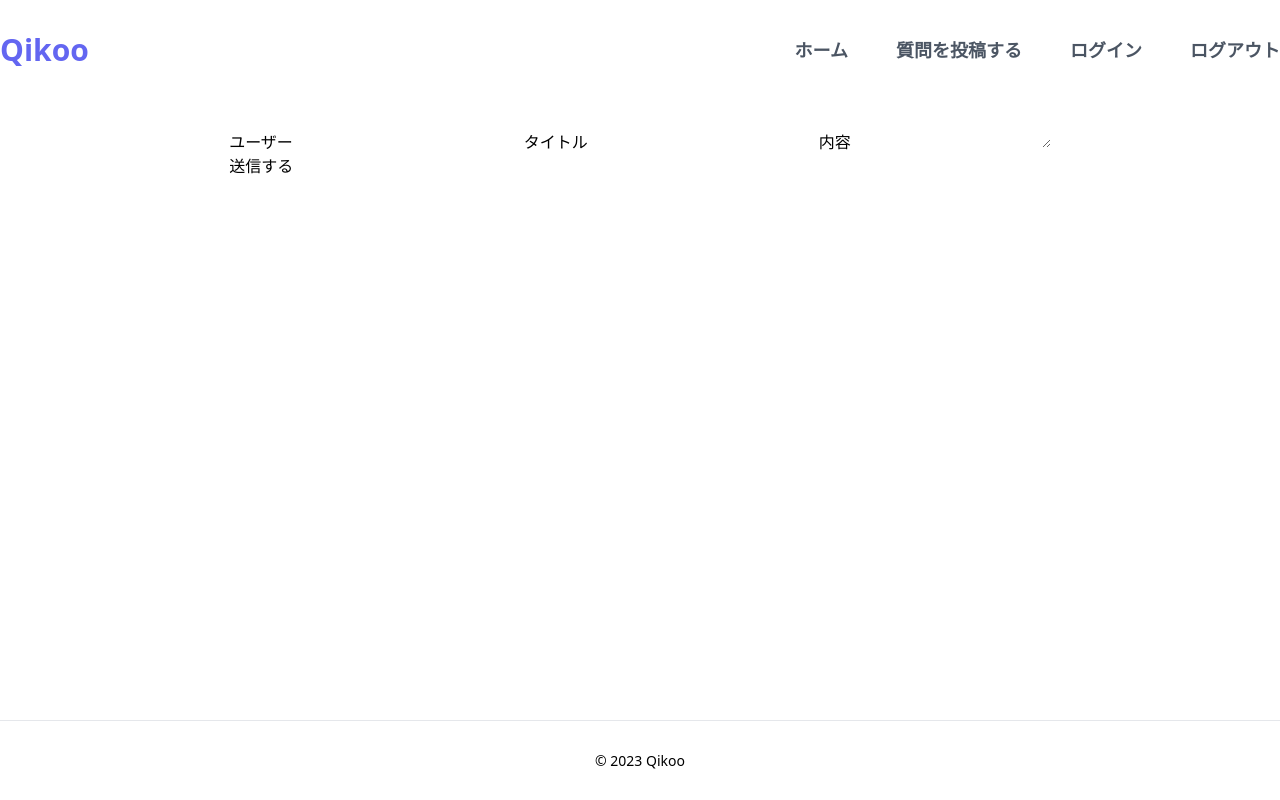
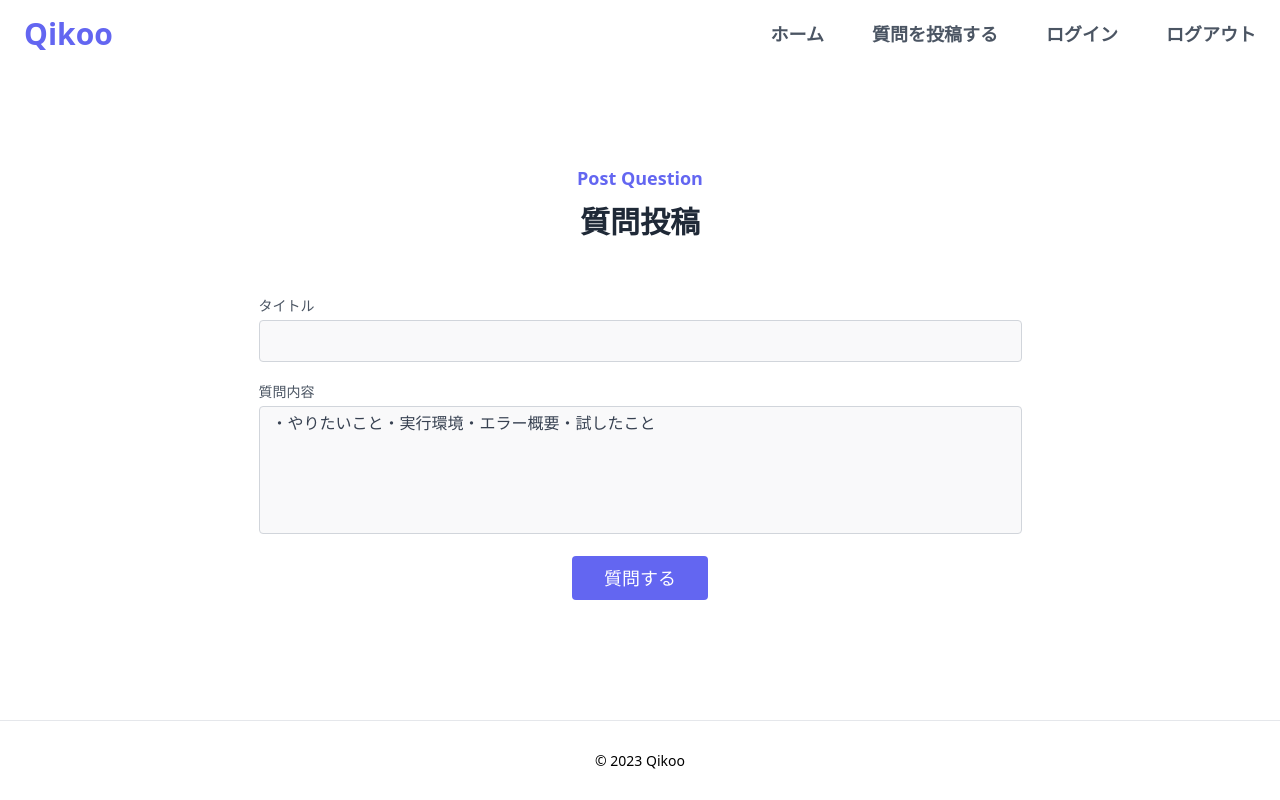
Before and after one commit to kodaaai/Tech-jam, a Next.js app in the folder frontend/web/: page /posts/new in a window 1280 px wide. Built offline with nearby package versions, Linux system fonts and the light colour scheme.

Commit message:
UIの修正

```diff
--- a/frontend/web/components/layouts/navigation.js
+++ b/frontend/web/components/layouts/navigation.js
@@ -3,7 +3,7 @@ import Link from 'next/link'
 const Navigation = () => {
     return (
         <div>
-            <header className="flex items-center justify-between py-4 md:py-8">
+            <header className="flex items-center justify-between py-4 px-6">
                 <Link href="/" className="inline-flex items-center gap-2.5 text-2xl font-bold text-black md:text-3xl">
                 <a className="inline-flex items-center gap-2.5 text-2xl font-bold text-indigo-500 md:text-3xl" aria-label="logo">Qikoo</a>
                 </Link>
--- a/frontend/web/pages/index.js
+++ b/frontend/web/pages/index.js
@@ -89,7 +89,6 @@ export default function Home() {
       <div class="bg-white py-6 sm:py-8 lg:py-12">
         <div class="mx-auto max-w-screen-2xl px-4 md:px-8">
           <p class="mb-2 font-semibold text-indigo-500 md:mb-3 lg:text-lg">Recent Questions</p>
-
           <h2 class="mb-4 text-2xl font-bold text-gray-800 md:mb-6 lg:text-3xl">質問一覧</h2>
           <ul>
             {filteredDatas && filteredDatas.map(data => ( //dataが一つ以上の場合に処理をぶん回している。
--- a/frontend/web/pages/posts/[id].js
+++ b/frontend/web/pages/posts/[id].js
@@ -49,21 +49,27 @@ const Post = () => {
         }
     };
     return (
-        <div>
-            <h1>Post: {id}</h1>
-            <p>{data.title}</p>
-            <p>{data.body}</p>
-            <p>{data.user}</p>
-            <p>{data.status}</p>
-            <p>{data.tags}</p>
-            <p>{data.created_at}</p>
-            <p>{data.updated_at}</p>
-            <form>
-                 <label htmlFor="content">内容</label>
-                 <textarea id="content" value={answer} onChange={(e) => setAnswer(e.target.value)} ></textarea>
-             </form>
-             <button onClick={SubmitPost}>回答する</button>
-             <h2>⚫︎回答一覧⚫︎</h2>
+        <div class="container px-5 py-24 mx-auto">
+            <div class="flex flex-col mb-3 pr-0 w-full md:w-auto md:text-left text-center  border-b-2">
+                <h2 class="mb-1 font-semibold text-indigo-500 md:mb-3 lg:text-lg">Question</h2>
+                <h1 class="md:text-3xl text-2xl font-medium mb-3 title-font text-gray-900 ">{data.title}</h1>
+            </div>
+            <div class="flex flex-col md:pr-10 md:mb-0 pb-3 mb-3 pr-0 w-full md:w-auto md:text-left text-center">
+                <p class="md:text-l text-l text-right font-medium font-bold text-gray-600">投稿日時：{data.created_at}    更新日時：{data.updated_at}</p>
+                <p class="md:text-xl text-xl font-medium font-bold text-gray-700">{data.body}</p>
+            </div>
+            <div class="flex w-full sm:flex-row flex-col mx-auto px-8 sm:space-x-4 sm:space-y-0 space-y-4 sm:px-0 items-end">
+                <div class="relative flex-grow w-full">
+                    <form>
+                        <textarea id="message" name="message" value={answer} onChange={(e) => setAnswer(e.target.value)} class="w-full bg-gray-100 bg-opacity-50 rounded border border-gray-300 focus:border-indigo-500 focus:bg-white focus:ring-2 focus:ring-indigo-200 h-32 text-base outline-none text-gray-700 py-1 px-3 resize-none leading-6 transition-colors duration-200 ease-in-out"></textarea>
+                    </form>
+                </div>
+            </div>
+            <div class="p-2 w-full py-2">
+                <button onClick={SubmitPost} class="flex mx-auto text-white bg-indigo-500 border-0 py-2 px-12 focus:outline-none hover:bg-indigo-600 rounded text-lg">回答する</button>
+            </div>
+             <p class="mb-1 font-semibold text-indigo-500 md:mb-3 lg:text-lg">Answers</p>
+             <h2 class="mb-4 text-2xl font-bold text-gray-800 md:mb-6 lg:text-3xl">回答一覧</h2>
              {data.answers && data.answers.map(answers => ( //dataが一つ以上の場合に処理をぶん回している。
                   <p className='max-w-screen-md text-gray-500 md:text-lg'>{`◉ ${answers}`}</p>
              ))}
@@ -72,3 +78,6 @@ const Post = () => {
 };
 
 export default Post;
+
+{/* <label htmlFor="content">内容</label>
+<textarea id="content" value={answer} onChange={(e) => setAnswer(e.target.value)} ></textarea> */}
--- a/frontend/web/pages/posts/new.js
+++ b/frontend/web/pages/posts/new.js
@@ -6,7 +6,8 @@ const CreatePost = () => {
     const router= useRouter();
     const [user, setUser]=useState();
     const [title, setTitle] = useState('');
-    const [question, setQuestion] = useState('');
+    const [question, setQuestion] = useState(
+        '・やりたいこと・実行環境・エラー概要・試したこと');
 
     function SubmitPost() {
         try {
@@ -31,17 +32,35 @@ const CreatePost = () => {
     };
     return (
         <div>
-            <form>
-                <label htmlFor="user">ユーザー</label>
-                <input type="text" id="user" value={user} onChange={(e) => setUser(e.target.value)} />
-
-                <label htmlFor="title">タイトル</label>
-                <input type="text" id="title" value={title} onChange={(e) => setTitle(e.target.value)} />
-
-                <label htmlFor="content">内容</label>
-                <textarea id="content" value={question} onChange={(e) => setQuestion(e.target.value)}></textarea>
-            </form>
-            <button onClick={SubmitPost}>送信する</button>
+            <div class="container px-5 py-24 mx-auto">
+                <div class="flex flex-col text-center w-full mb-12">
+                    <div class="mx-auto max-w-screen-2xl px-4 md:px-8">
+                        <p class="mb-2 font-semibold text-indigo-500 md:mb-3 lg:text-lg">Post Question</p>
+                        <h2 class="mb-4 text-2xl font-bold text-gray-800 md:mb-1 lg:text-3xl">質問投稿</h2>
+                    </div>
+                </div>
+                <form>
+                    <div class="mx-auto">
+                        <div class="flex flex-wrap -m-2">
+                            <div class="p-2 w-full">
+                                <div class="relative">
+                                    <label for="email" class="leading-7 text-sm text-gray-600">タイトル</label>
+                                    <input type="text" value={title} onChange={(e) => setTitle(e.target.value)} class="w-full bg-gray-100 bg-opacity-50 rounded border border-gray-300 focus:border-indigo-500 focus:bg-white focus:ring-2 focus:ring-indigo-200 text-base outline-none text-gray-700 py-1 px-3 leading-8 transition-colors duration-200 ease-in-out" />
+                                </div>
+                            </div>
+                            <div class="p-2 w-full">
+                                <div class="relative">
+                                    <label for="message" class="leading-7 text-sm text-gray-600">質問内容</label>
+                                    <textarea id="message" name="message" value={question} onChange={(e) => setQuestion(e.target.value)} class="w-full bg-gray-100 bg-opacity-50 rounded border border-gray-300 focus:border-indigo-500 focus:bg-white focus:ring-2 focus:ring-indigo-200 h-32 text-base outline-none text-gray-700 py-1 px-3 resize-none leading-6 transition-colors duration-200 ease-in-out"></textarea>
+                                </div>
+                            </div>
+                            <div class="p-2 w-full">
+                                    <button onClick={SubmitPost} class="flex mx-auto text-white bg-indigo-500 border-0 py-2 px-8 focus:outline-none hover:bg-indigo-600 rounded text-lg">質問する</button>
+                            </div>
+                        </div>
+                    </div>
+                </form>
+            </div>
         </div>
     );
 };
```
